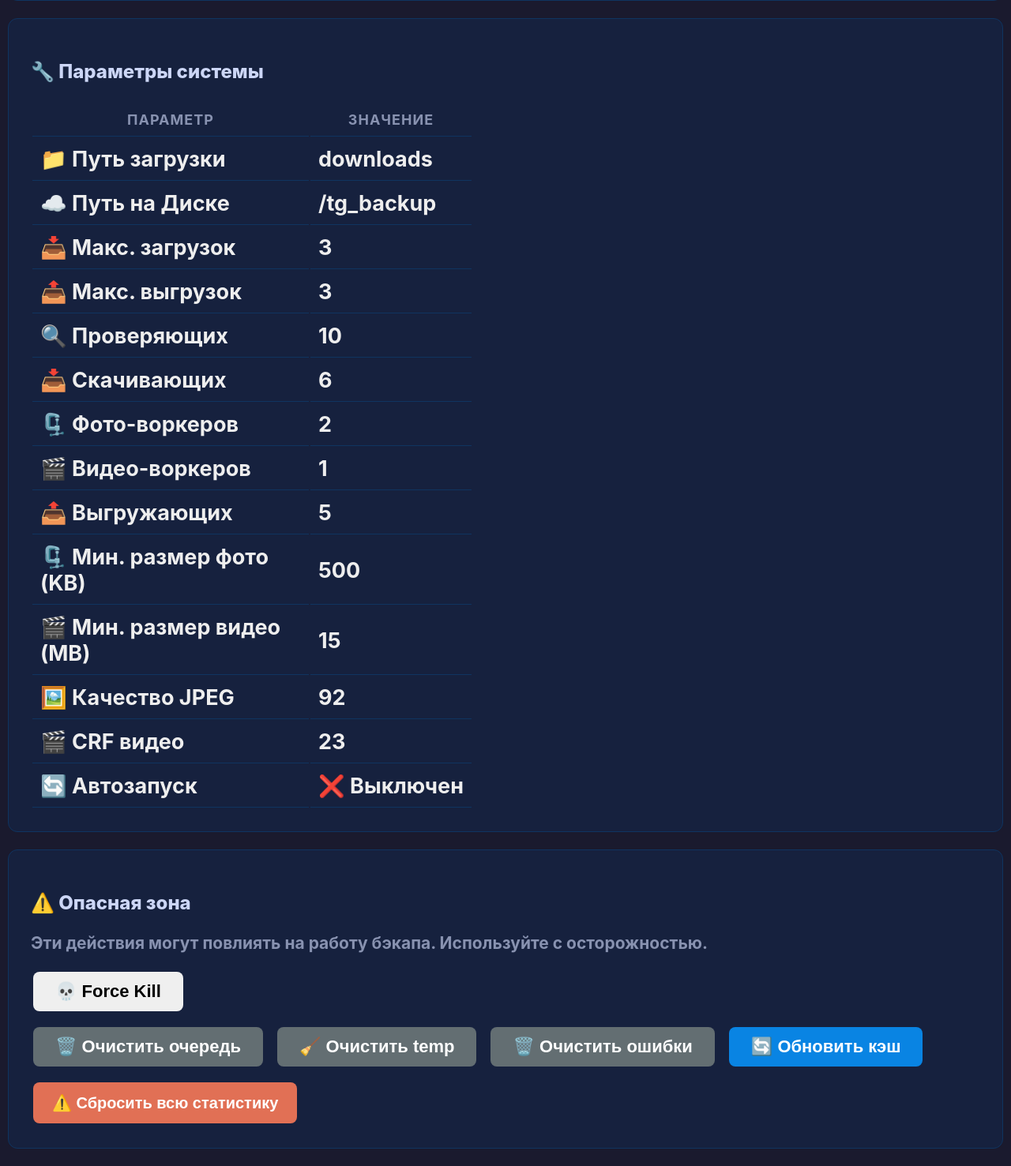
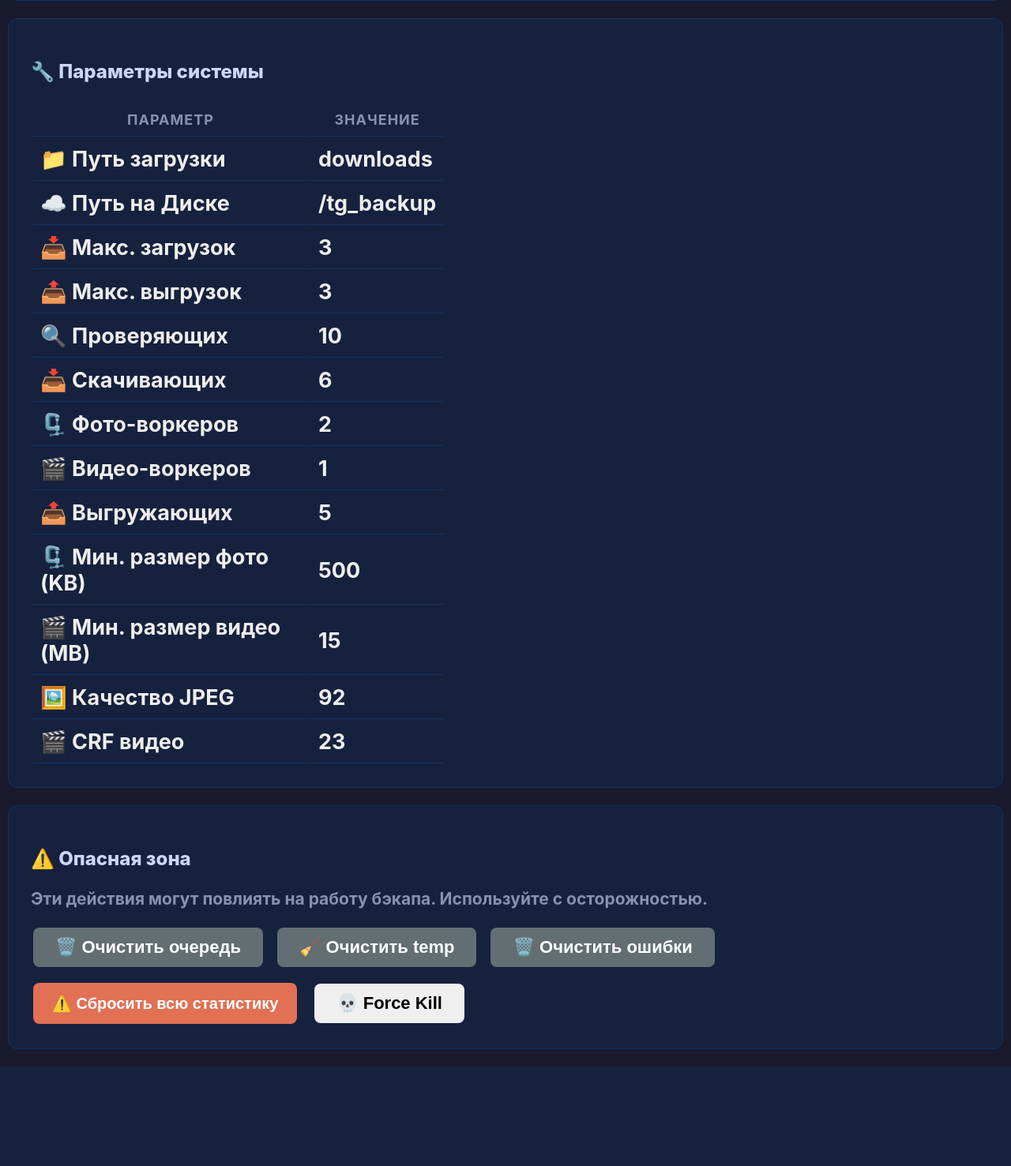
Before and after one commit to IgorZaharchuk/Telegram_to_YaDisk, a Flask app: page /backup/settings in a window 1280 px wide. Shown: the part 424-1901 px from the top of the page at 79% size. After the commit the page ends 1775 px from the top, so only its background shows below. Run offline with Flask 3, Linux system fonts and the light colour scheme; data that the repository does not hold is empty.

Commit message:
settings: force kill moved next to reset stats, cache button removed

```diff
--- a/web/templates/settings.html
+++ b/web/templates/settings.html
@@ -70,19 +70,13 @@ nav{background:#16213e;padding:0 8px;display:flex;gap:2px;flex-wrap:wrap}nav a{c
             <tr><td>🎬 Мин. размер видео (MB)</td><td>{{ settings.get('compression', {}).get('min_video_size_mb', 15) }}</td></tr>
             <tr><td>🖼️ Качество JPEG</td><td>{{ settings.get('compression', {}).get('image_quality', 92) }}</td></tr>
             <tr><td>🎬 CRF видео</td><td>{{ settings.get('compression', {}).get('video_crf', 23) }}</td></tr>
-            <tr><td>🔄 Автозапуск</td><td>{% if auto %}✅ Включён{% else %}❌ Выключен{% endif %}</td></tr>
+
         </table>
     </div>
 
 <div class="section danger-zone">
         <h3>⚠️ Опасная зона</h3>
         <p style="color:#8892b0;">Эти действия могут повлиять на работу бэкапа. Используйте с осторожностью.</p>
-
-        <div class="flex" style="margin-bottom:14px">
-            <form method="POST" action="{{ url_for('backup.force_kill') }}" onsubmit="return confirm('Принудительно завершить main.py?')">
-                <button class="btn btn-orange">💀 Force Kill</button>
-            </form>
-        </div>
 
         <div class="flex" style="margin-bottom:14px; gap:12px;">
             <form method="POST" action="{{ url_for('backup.clear_queue') }}" onsubmit="return confirm('Очистить всю очередь?')">
@@ -94,14 +88,14 @@ nav{background:#16213e;padding:0 8px;display:flex;gap:2px;flex-wrap:wrap}nav a{c
             <form method="POST" action="{{ url_for('backup.clear_errors') }}" onsubmit="return confirm('Очистить все ошибки?')">
                 <button class="btn btn-gray">🗑️ Очистить ошибки</button>
             </form>
-            <form method="POST" action="{{ url_for('backup.refresh_all_cache') }}" onsubmit="return confirm('Обновить кэш всех чатов? Это запустит сканирование.')">
-                <button class="btn btn-blue">🔄 Обновить кэш</button>
-            </form>
+
         </div>
 
         <div class="flex">
             <form method="POST" action="{{ url_for('backup.reset_all_stats') }}" onsubmit="return confirm('⚠️ Сбросить ВСЮ статистику? Это удалит все чаты, историю, кэш файлов. Необратимо!')">
                 <button class="btn btn-red" style="padding:14px 24px; font-size:20px;">⚠️ Сбросить всю статистику</button>
+            <button class="btn btn-orange" style="margin-left:12px" onclick="document.getElementById('fk-form').submit()">💀 Force Kill</button>
+            <form id="fk-form" method="POST" action="{{ url_for('backup.force_kill') }}" onsubmit="return confirm('Принудительно завершить main.py?')" style="display:none"></form>
             </form>
         </div>
     </div>
```
